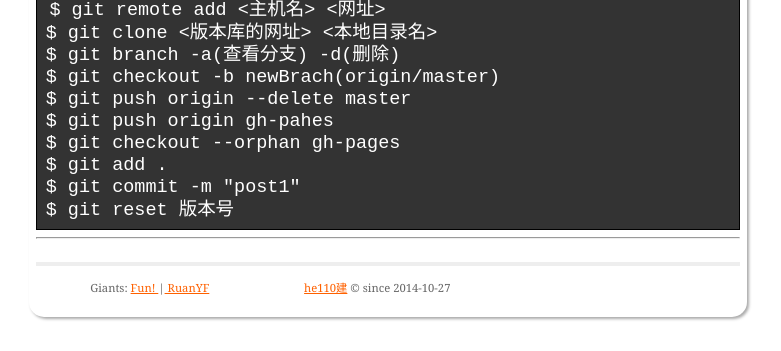
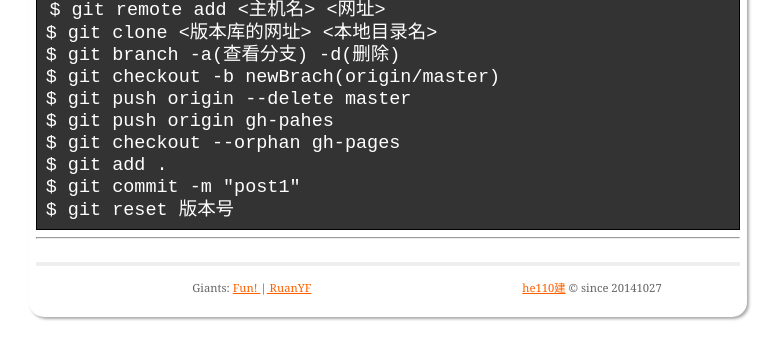
Before and after one commit to he110jian/he110jian.github.io, a Jekyll site: the page built from _posts/2014-10-30-github命令.markdown, in a window 1280 px wide, cut to the strip 591-942 px from the top of the page. Shown: the whole strip, without its empty margins (252-1033 px from the left). Built offline with Jekyll 4.4.1, drawn with Linux system fonts in a browser that asks for light colours; comment, search, counter and statistics services are not loaded.

Commit message:
2016年12月26日15:50:33

```diff
--- a/_layouts/default.html
+++ b/_layouts/default.html
@@ -30,16 +30,11 @@
          Giants: <a href="/scale/music.html" target="_blank"> Fun! </a>|<a href="http://ruanyifeng.com/blog/" target="_blank"> RuanYF </a>
       </p>
     </div>
-      <div class="contactItem">
+      <div class="contactItem1">
       <p >
-         <a href="http://wpa.qq.com/msgrd?V=3&uin=908984017">he110建</a> &copy; since 2014-10-27
+         <a href="http://wpa.qq.com/msgrd?V=3&uin=908984017">he110建</a> &copy; since 20141027
       </p>
     </div>
-      <div class="contactItem">
-      <p>
-	<script type="text/javascript">var cnzz_protocol = (("https:" == document.location.protocol) ? " https://" : " http://");document.write(unescape("%3Cspan id='cnzz_stat_icon_1253489747'%3E%3C/span%3E%3Cscript src='" + cnzz_protocol + "s4.cnzz.com/z_stat.php%3Fid%3D1253489747%26show%3Dpic' type='text/javascript'%3E%3C/script%3E"));</script>
-</p>
-</div>
   </div>
 </div>
 <div id="turnTop" class="returnTop" >
--- a/css/screen.css
+++ b/css/screen.css
@@ -170,10 +170,13 @@ padding:5px;
     text-align: center;
     }
 .contactItem{
-  width:32%;
+  width:61%;
   padding:0 0.1em 0 0.1em;
 }
-.contactItem p img{margin:0 auto;}
+.contactItem1{
+  width:35%;
+  padding:0 0.1em 0 0.1em;
+}
 
 .site .footer .contact a {
         color: #FF6100;
```
